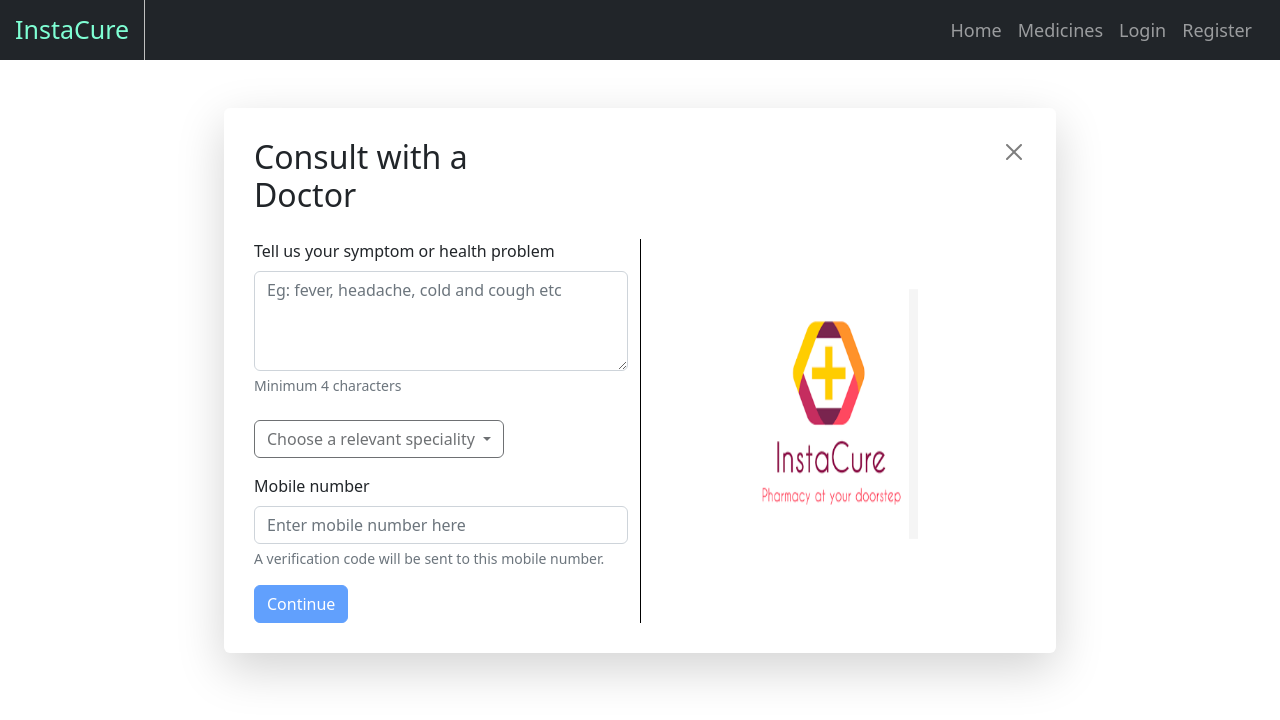
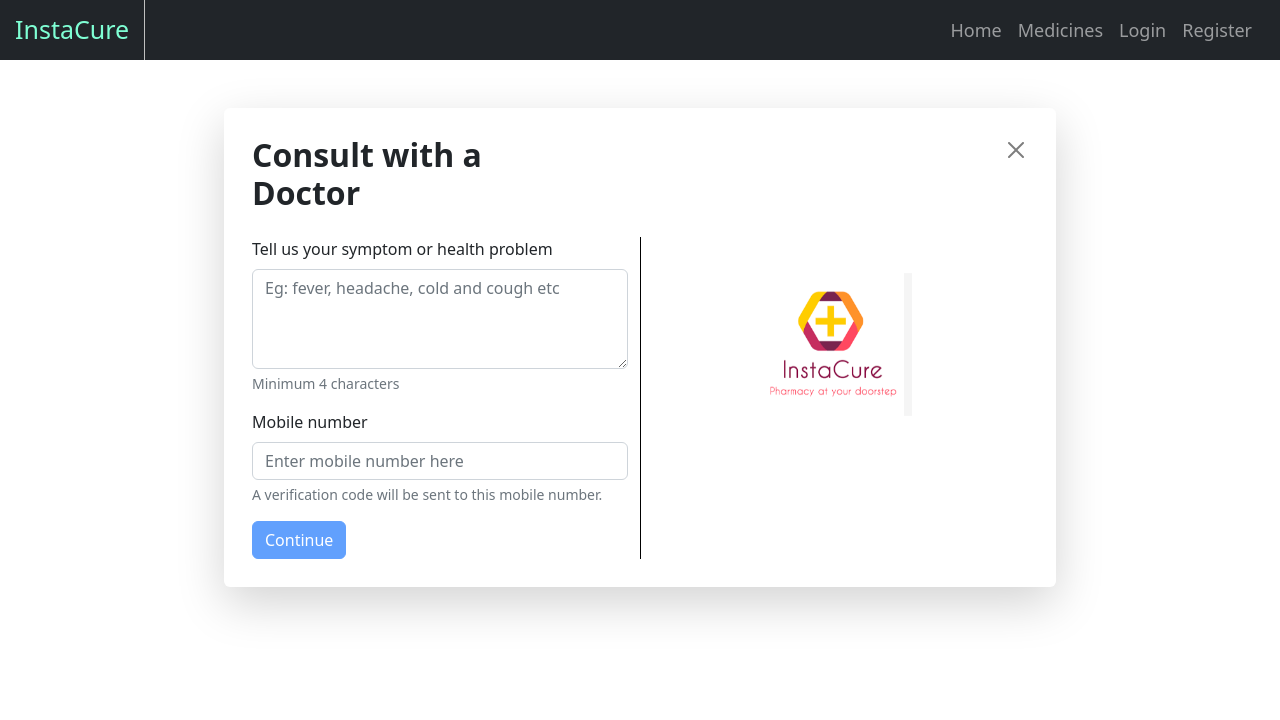
Before and after one commit to shashanksinghgautam/InstaCure, an Angular app in the folder product-webapp/webapp/: page /consultation/patient in a window 1280 px wide. Shown: the top 720 px of the page. Built offline with nearby package versions, Linux system fonts and the light colour scheme.

Commit message:
changes made on consultatioon/patient UI

```diff
--- a/product-webapp/webapp/src/app/consultation/patient/patient.component.css
+++ b/product-webapp/webapp/src/app/consultation/patient/patient.component.css
@@ -2,7 +2,7 @@
     display: block;
     width: 65%;
     background-color: white;
-    padding: 30px;
+    padding: 1.75rem;
     margin-left: auto;
     margin-right: auto;
 
@@ -12,26 +12,26 @@
     padding-bottom: 1rem;
   }
 
+  .headerAndButton .header h2{
+     font-weight: 600;
+  }
   .cross_btn {
     text-align: end;
   }
 
   .consult_images {
     border-left: 1px solid black;
-    padding-left: 120px;
-    padding-right: 120px;
-    padding-top: 50px;
+    padding-left: 8rem;
+    padding-right: 8rem;
+    padding-top: 2.25rem;
+    padding-bottom: 2.25rem;
+
   }
 
   .consult_images .carousel .carousel-inner {
     width: fit-content;
     margin-left: auto;
     margin-right: auto;
-  }
-
-  .carousel-item img {
-    height: 250px;
-    width: 200px;
   }
 
   .form-control.ng-touched.ng-invalid {
--- a/product-webapp/webapp/src/app/consultation/patient/patient.component.html
+++ b/product-webapp/webapp/src/app/consultation/patient/patient.component.html
@@ -24,7 +24,7 @@
             </div>
           </div>
         </div>
-        <div class="col-5">
+        <div class="col-5 header">
           <h2>Consult with a Doctor</h2>
         </div>
       </div>
@@ -42,7 +42,8 @@
               <div id="sym" class="form-text">
                 Minimum 4 characters
               </div>
-              <small *ngIf="myGroup.controls['symptoms'].touched && myGroup.controls['symptoms'].invalid" class="text-danger">
+              <small *ngIf="myGroup.controls['symptoms'].touched && myGroup.controls['symptoms'].invalid"
+                class="text-danger">
                 <svg xmlns="http://www.w3.org/2000/svg" width="12" height="12" fill="currentColor"
                   class="bi bi-exclamation-triangle-fill" viewBox="0 0 16 16">
                   <path
@@ -50,32 +51,29 @@
                 </svg>
                 Atleast 1 symptom has to be entered</small>
 
-              <div>
-                <br>
-                <div class="dropdown">
-                  <button class="btn dropdown-toggle" [disabled]="!myGroup.controls['symptoms'].valid" type="button"
-                    id="dropdownMenuButton1" data-bs-toggle="dropdown" aria-expanded="false">
-                    Choose a relevant speciality
-                  </button>
-                  <ul class="dropdown-menu" aria-labelledby="dropdownMenuButton1">
-                    <li><a class="dropdown-item" href="#">Ayurveda</a></li>
-                    <li><a class="dropdown-item" href="#">Homeopathy</a></li>
-                    <li><a class="dropdown-item" href="#">Dental</a></li>
-                    <li><a class="dropdown-item" href="#">Ear, Nose, Throat</a></li>
-                    <li><a class="dropdown-item" href="#">General physician</a></li>
-                    <li><a class="dropdown-item" href="#">I have some other problem</a></li>
-                  </ul>
+              <div class="dropdown">
+                <div *ngIf="myGroup.controls['symptoms'].valid" class="dropdown w-75 mt-3">
+                  <select class="form-select" [disabled]="!myGroup.controls['symptoms'].valid"
+                    aria-label="Default select example">
+                    <option selected>Choose a relevant speciality</option>
+                    <option value="1">Dental</option>
+                    <option value="2">Ayurveda</option>
+                    <option value="3">Homeopathy</option>
+                    <option value="4">Ear, Nose, Throat</option>
+                    <option value="5">General physician</option>
+                    <option value="6">I have some other problem</option>
+                  </select>
                 </div>
               </div>
             </div>
-
 
             <div class="consult_num mb-3">
               <label for="num1" class="form-label">Mobile number</label>
               <input type="tel" class="form-control" formControlName="mnumber" id="num1" aria-describedby="num1"
                 placeholder="Enter mobile number here">
               <div id="num1" class="form-text">A verification code will be sent to this mobile number.</div>
-              <small *ngIf="myGroup.controls['mnumber'].touched && myGroup.controls['mnumber'].invalid" class="text-danger">
+              <small *ngIf="myGroup.controls['mnumber'].touched && myGroup.controls['mnumber'].invalid"
+                class="text-danger">
                 <svg xmlns="http://www.w3.org/2000/svg" width="12" height="12" fill="currentColor"
                   class="bi bi-exclamation-triangle-fill" viewBox="0 0 16 16">
                   <path
```
Also changed, not shown: 1 other file (tests, documents, lock files or other folders).
